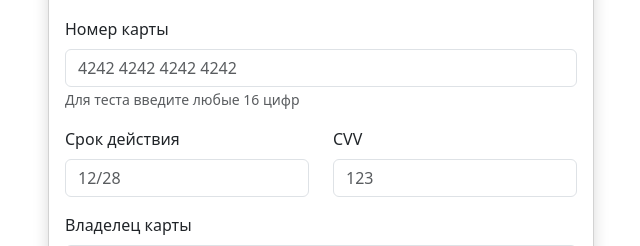
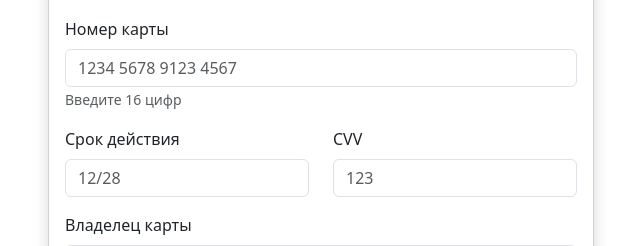
Before and after one commit to Kulik199775/WEB524_Project_thesis, a Django app: template templates/orders/fake_payment.html in a window 1280 px wide. Shown: the part 225-471 px from the top of the page, without its empty margins (319-959 px from the left). Run offline with Django 5.2, Linux system fonts and the light colour scheme; the template is opened without the code that fills it, so the values that code supplies are empty.

Commit message:
Небольшие поправки в шаблоне оплаты

```diff
--- a/templates/orders/fake_payment.html
+++ b/templates/orders/fake_payment.html
@@ -23,8 +23,8 @@
 
                         <div class="mb-3">
                             <label class="form-label">Номер карты</label>
-                            <input type="text" class="form-control" name="card_number" placeholder="4242 4242 4242 4242" required>
-                            <small class="text-muted">Для теста введите любые 16 цифр</small>
+                            <input type="text" class="form-control" name="card_number" placeholder="1234 5678 9123 4567" required>
+                            <small class="text-muted">Введите 16 цифр</small>
                         </div>
 
                         <div class="row">
```
